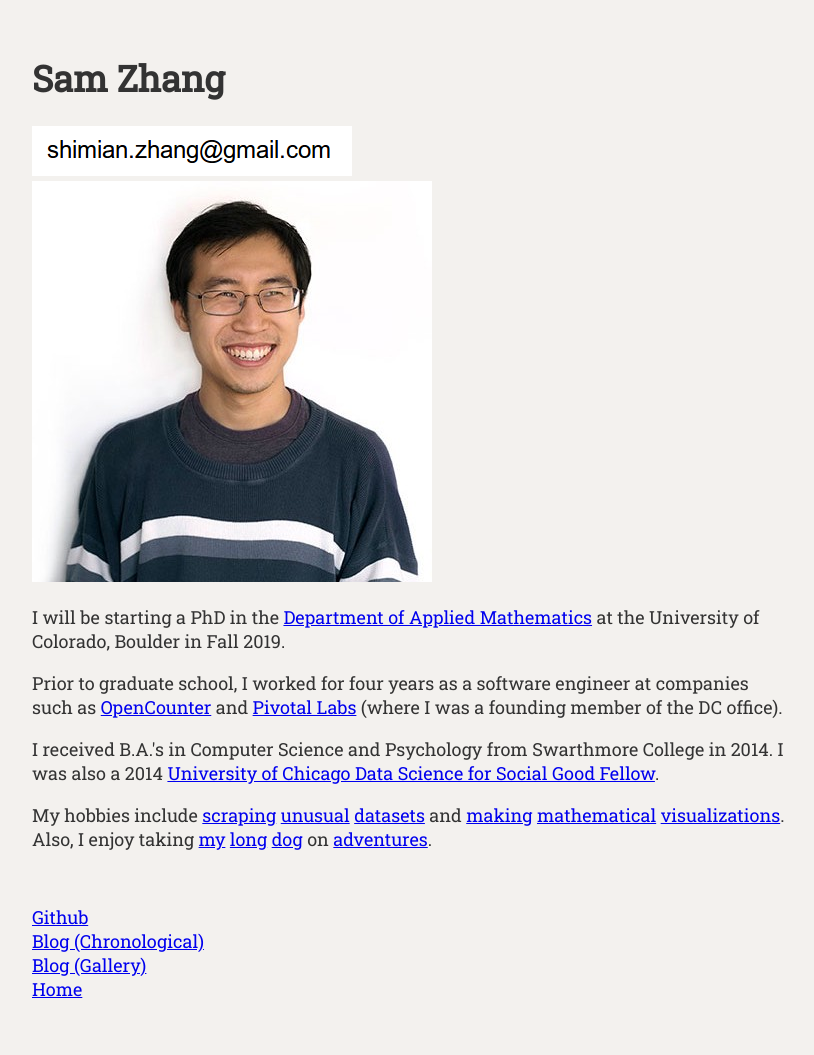
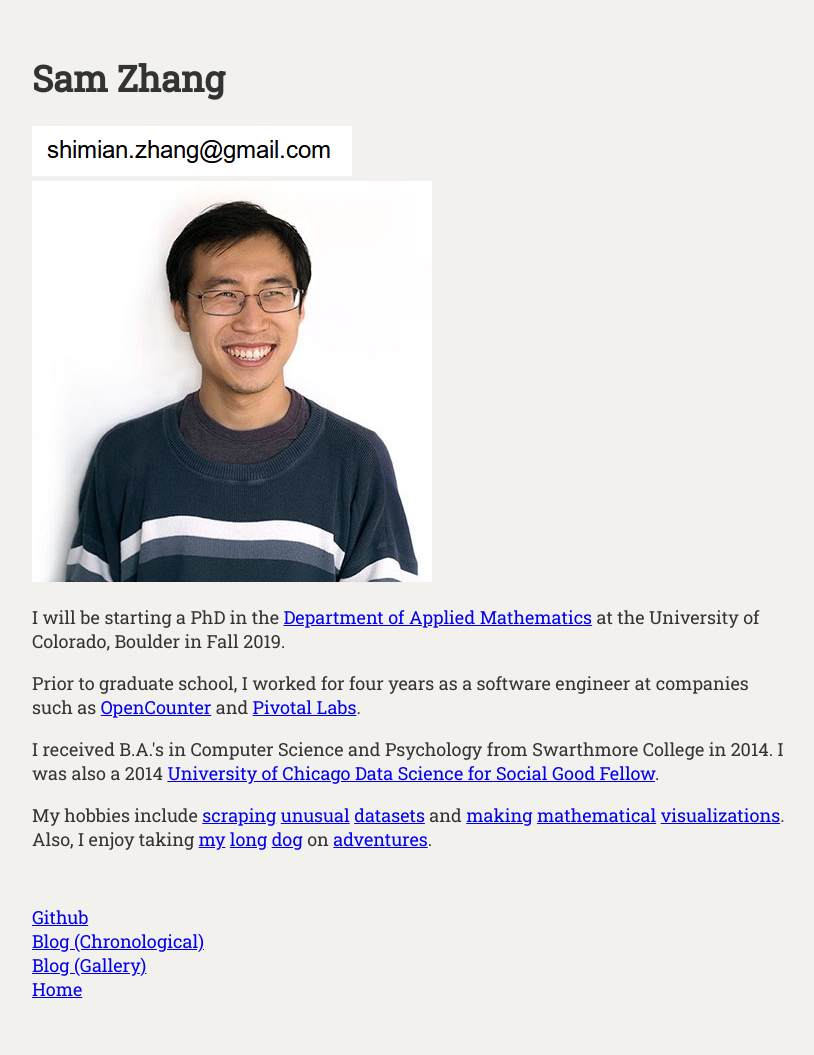
Before and after one commit to samzhang111/samzhang111.github.io, a Jekyll site: the page built from index.html, in a window 1280 px wide. Shown: the whole page, without its empty margins (230-1044 px from the left). Built offline with Jekyll 4.4.1, drawn with Linux system fonts in a browser that asks for light colours.

Commit message:
index change again

```diff
--- a/index.html
+++ b/index.html
@@ -17,7 +17,7 @@
 I will be starting a PhD in the <a href="https://www.colorado.edu/amath/">Department of Applied Mathematics</a> at the University of Colorado, Boulder in Fall 2019.
 <p>
 
-Prior to graduate school, I worked for four years as a software engineer at companies such as <a href="https://opencounter.com/">OpenCounter</a> and <a href="https://pivotal.io/labs">Pivotal Labs</a> (where I was a founding member of the DC office).
+Prior to graduate school, I worked for four years as a software engineer at companies such as <a href="https://opencounter.com/">OpenCounter</a> and <a href="https://pivotal.io/labs">Pivotal Labs</a>.
 
 <p>
 
```
